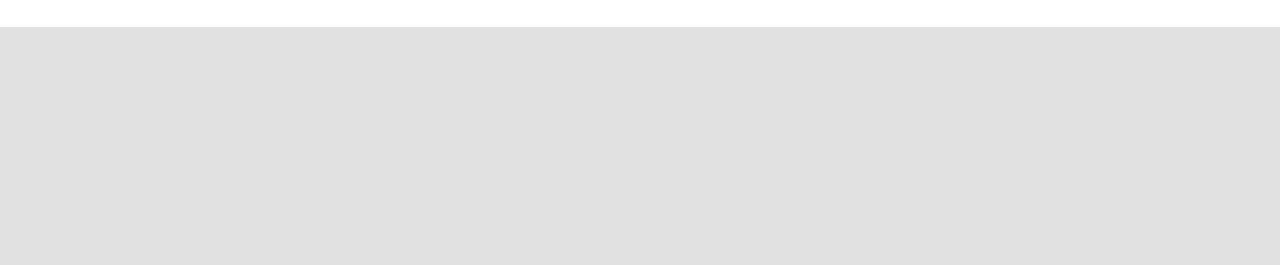
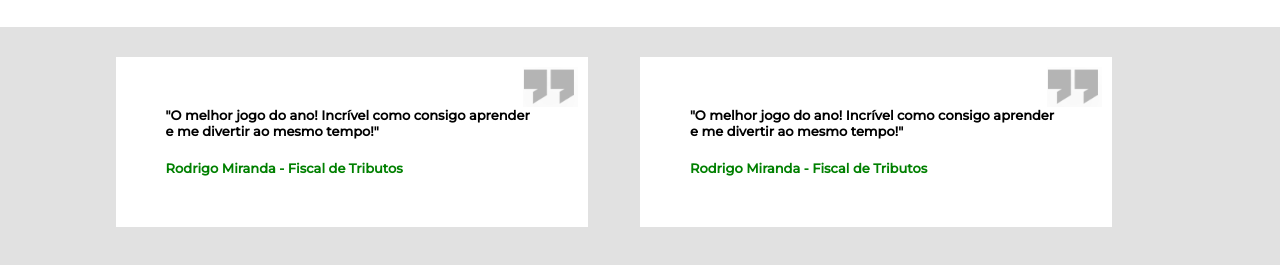
Before and after one commit to luuizalberto/game-website, a plain HTML site: page index.html in a window 1280 px wide. Shown: the part 563-828 px from the top of the page. Before the commit the page ends 800 px from the top, so only its background shows below. Drawn offline with Linux system fonts and the light colour scheme.

Commit message:
Update index.html

```diff
--- a/index.html
+++ b/index.html
@@ -40,5 +40,21 @@
         </div><!--center-->
     </section>
 
+
+    <section class="depoimentos">
+        <div class="center">
+            <div class="depoimentos-single">
+                <p>"O melhor jogo do ano! Incrível como consigo aprender e me divertir ao mesmo tempo!"</p>
+                <br>
+                <span>Rodrigo Miranda - Fiscal de Tributos</span>
+            </div><!--depoimentos-single-->
+            <div class="depoimentos-single">
+                <p>"O melhor jogo do ano! Incrível como consigo aprender e me divertir ao mesmo tempo!"</p>
+                <br>
+                <span>Rodrigo Miranda - Fiscal de Tributos</span>
+            </div><!--depoimentos-single-->
+        </div><!--center-->
+    </section>
+
 </body>
 </html>
```
